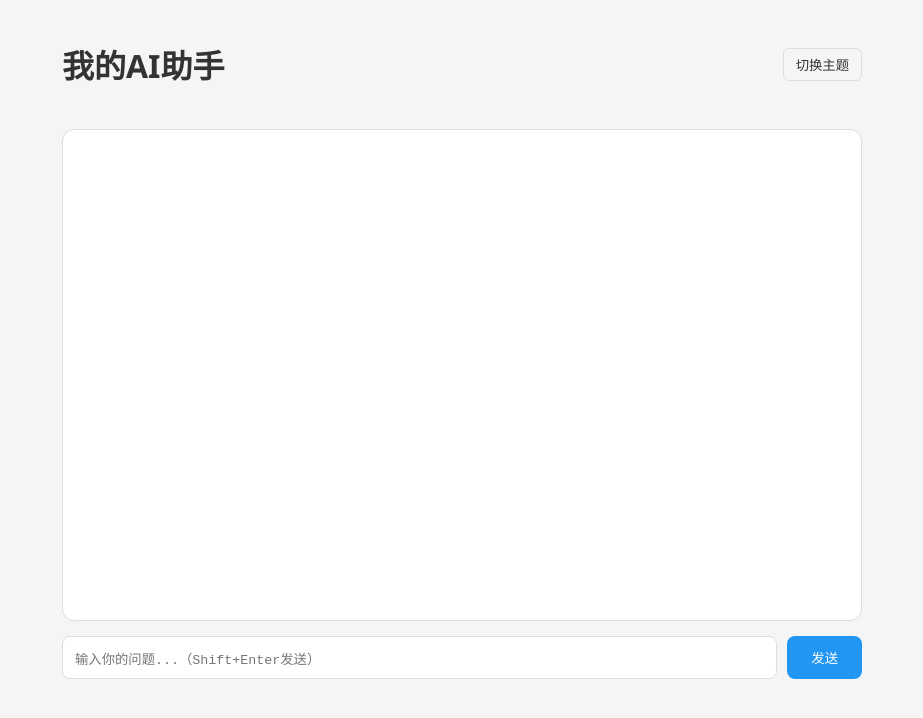
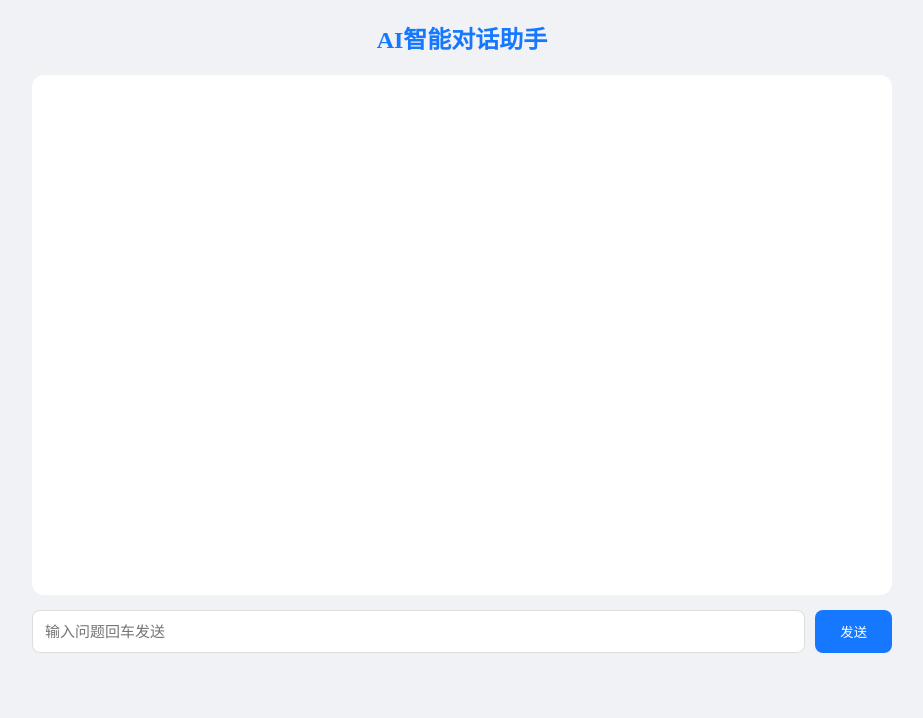
Before and after one commit to 18074457870/deepseek-wy, a plain HTML site: page index.html in a window 1280 px wide. Shown: the whole page, without its empty margins (178-1101 px from the left). Drawn offline with Linux system fonts and the light colour scheme.

Commit message:
Update index.html

```diff
--- a/index.html
+++ b/index.html
@@ -3,202 +3,75 @@
 <head>
     <meta charset="UTF-8">
     <meta name="viewport" content="width=device-width, initial-scale=1.0">
-    <title>我的AI助手</title>
+    <title>AI智能对话</title>
     <style>
-        :root {
-            --bg-color: #f5f5f5;
-            --text-color: #333;
-            --user-bg: #007bff;
-            --assistant-bg: #fff;
-            --border-color: #ddd;
-        }
-        .dark-mode {
-            --bg-color: #1e1e1e;
-            --text-color: #eee;
-            --user-bg: #0d6efd;
-            --assistant-bg: #2d2d2d;
-            --border-color: #444;
-        }
-        body {
-            font-family: 'Segoe UI', system-ui, sans-serif;
-            background-color: var(--bg-color);
-            color: var(--text-color);
-            max-width: 800px;
-            margin: 20px auto;
-            padding: 0 20px;
-            transition: all 0.3s;
-        }
-        .header {
-            display: flex;
-            justify-content: space-between;
-            align-items: center;
-            margin-bottom: 20px;
-        }
-        #chat-container {
-            border: 1px solid var(--border-color);
-            border-radius: 12px;
-            height: 450px;
-            overflow-y: auto;
-            padding: 20px;
-            margin-bottom: 15px;
-            background-color: var(--assistant-bg);
-        }
-        .message {
-            margin: 12px 0;
-            max-width: 75%;
-            padding: 12px 16px;
-            border-radius: 18px;
-            line-height: 1.5;
-        }
-        .user {
-            background-color: var(--user-bg);
-            color: white;
-            margin-left: auto;
-            border-bottom-right-radius: 4px;
-        }
-        .assistant {
-            background-color: var(--border-color);
-            margin-right: auto;
-            border-bottom-left-radius: 4px;
-        }
-        #input-area {
-            display: flex;
-            gap: 10px;
-        }
-        #user-input {
-            flex: 1;
-            padding: 12px;
-            border: 1px solid var(--border-color);
-            border-radius: 8px;
-            resize: none;
-            background-color: var(--assistant-bg);
-            color: var(--text-color);
-        }
-        button {
-            padding: 12px 24px;
-            background-color: #2196f3;
-            color: white;
-            border: none;
-            border-radius: 8px;
-            cursor: pointer;
-            transition: background-color 0.2s;
-        }
-        button:hover {
-            background-color: #1976d2;
-        }
-        .loading {
-            color: #888;
-            font-style: italic;
-        }
-        .theme-btn {
-            background: none;
-            border: 1px solid var(--border-color);
-            color: var(--text-color);
-            padding: 6px 12px;
-            border-radius: 6px;
-            cursor: pointer;
-        }
+        *{margin:0;padding:0;box-sizing:border-box;}
+        body{background:#f0f2f5;font-family:微软雅黑;}
+        .box{max-width:900px;margin:0 auto;padding:20px;}
+        h2{text-align:center;color:#1677ff;margin-bottom:20px;}
+        #chat{height:65vh;background:#fff;border-radius:12px;padding:15px;overflow-y:auto;margin-bottom:15px;}
+        .item{margin:12px 0;}
+        .user{display:flex;justify-content:flex-end;}
+        .user .txt{background:#1677ff;color:#fff;padding:10px 15px;border-radius:16px 16px 4px 16px;max-width:70%;}
+        .ai .txt{background:#e9e9eb;color:#333;padding:10px 15px;border-radius:16px 16px 16px 4px;max-width:70%;}
+        .input-area{display:flex;gap:10px;}
+        #text{flex:1;padding:12px;border:1px solid #ddd;border-radius:8px;outline:none;font-size:15px;}
+        #btn{padding:12px 25px;background:#1677ff;color:#fff;border:none;border-radius:8px;cursor:pointer;}
+        #btn:hover{background:#0958d9;}
     </style>
 </head>
 <body>
-    <div class="header">
-        <h1>我的AI助手</h1>
-        <button class="theme-btn" onclick="toggleTheme()">切换主题</button>
+<div class="box">
+    <h2>AI智能对话助手</h2>
+    <div id="chat"></div>
+    <div class="input-area">
+        <input type="text" id="text" placeholder="输入问题回车发送">
+        <button id="btn">发送</button>
     </div>
-
-    <div id="chat-container"></div>
-
-    <div id="input-area">
-        <textarea id="user-input" placeholder="输入你的问题...（Shift+Enter发送）" rows="1"></textarea>
-        <button onclick="sendMessage()">发送</button>
 </div>
 
 <script>
-        // 替换成你的 API Key 和 接口地址
-        const API_KEY = "sk-b291304252414f52a0b0a1a74c017f5e"; // 你的 API Key
-        const API_URL = "https://18074457870.github.io/deepseek-wy/";
+const chat = document.getElementById('chat');
+const text = document.getElementById('text');
+const btn = document.getElementById('btn');
 
-        // 从本地存储加载对话历史
-        let chatHistory = JSON.parse(localStorage.getItem('chatHistory')) || [];
-        renderMessages();
+// 填你的接口密钥
+const APIKEY = "sk-b291304252414f52a0b0a1a74c017f5e";
+const URL = "https://api.deepseek.com/v1/chat/completions";
 
-        // 主题切换
-        function toggleTheme() {
-            document.body.classList.toggle('dark-mode');
+function addMsg(role,content){
+    let div = document.createElement('div');
+    div.className = role;
+    div.innerHTML = `<div class="txt">${content}</div>`;
+    chat.appendChild(div);
+    chat.scrollTop = chat.scrollHeight;
 }
 
-        async function sendMessage() {
-            const input = document.getElementById('user-input');
-            const message = input.value.trim();
-            if (!message) return;
+async function send(){
+    let msg = text.value.trim();
+    if(!msg)return;
+    addMsg("user",msg);
+    text.value = "";
+    addMsg("ai","正在思考中...");
 
-            // 添加用户消息
-            chatHistory.push({ role: 'user', content: message });
-            input.value = '';
-            renderMessages();
-
-            // 添加加载动画
-            const loadingId = addLoadingMessage();
-
-            try {
-                const response = await fetch(API_URL, {
-                    method: 'POST',
-                    headers: {
-                        'Content-Type': 'application/json',
-                        'Authorization': `Bearer ${API_KEY}`
+    let res = await fetch(URL,{
+        method:"POST",
+        headers:{
+            "Content-Type":"application/json",
+            "Authorization":"Bearer "+APIKEY
         },
-                    body: JSON.stringify({
-                        model: "gpt-3.5-turbo",
-                        messages: chatHistory.slice(-10) // 只保留最近10条对话，防止超出token限制
+        body:JSON.stringify({
+            model:"deepseek-chat",
+            messages:[{"role":"user","content":msg}]
         })
-                });
-
-                const data = await response.json();
-                if (data.error) throw new Error(data.error.message);
-
-                const reply = data.choices[0].message.content;
-                chatHistory.push({ role: "assistant", content: reply });
-                localStorage.setItem('chatHistory', JSON.stringify(chatHistory));
-            } catch (error) {
-                chatHistory.push({ role: "assistant", content: "出错了：" + error.message });
-            } finally {
-                // 移除加载动画，重新渲染
-                document.getElementById(loadingId)?.remove();
-                renderMessages();
-            }
+    })
+    let data = await res.json();
+    chat.removeChild(chat.lastElementChild);
+    addMsg("ai",data.choices[0].message.content);
 }
 
-        function renderMessages() {
-            const container = document.getElementById('chat-container');
-            container.innerHTML = '';
-            chatHistory.forEach((msg, index) => {
-                const messageDiv = document.createElement('div');
-                messageDiv.className = `message ${msg.role}`;
-                messageDiv.textContent = msg.content;
-                container.appendChild(messageDiv);
-            });
-            container.scrollTop = container.scrollHeight;
-        }
-
-        function addLoadingMessage() {
-            const id = 'loading-' + Date.now();
-            const container = document.getElementById('chat-container');
-            const loadingDiv = document.createElement('div');
-            loadingDiv.id = id;
-            loadingDiv.className = 'message assistant loading';
-            loadingDiv.textContent = 'AI正在思考...';
-            container.appendChild(loadingDiv);
-            container.scrollTop = container.scrollHeight;
-            return id;
-        }
-
-        // Shift+Enter发送
-        document.getElementById('user-input').addEventListener('keydown', function(e) {
-            if (e.key === 'Enter' && !e.shiftKey) {
-                e.preventDefault();
-                sendMessage();
-            }
-        });
+btn.onclick = send;
+text.onkeydown = e=>e.key==='Enter'&&send();
 </script>
 </body>
 </html>
```
Lines whose indentation alone changed are shown as unchanged.
